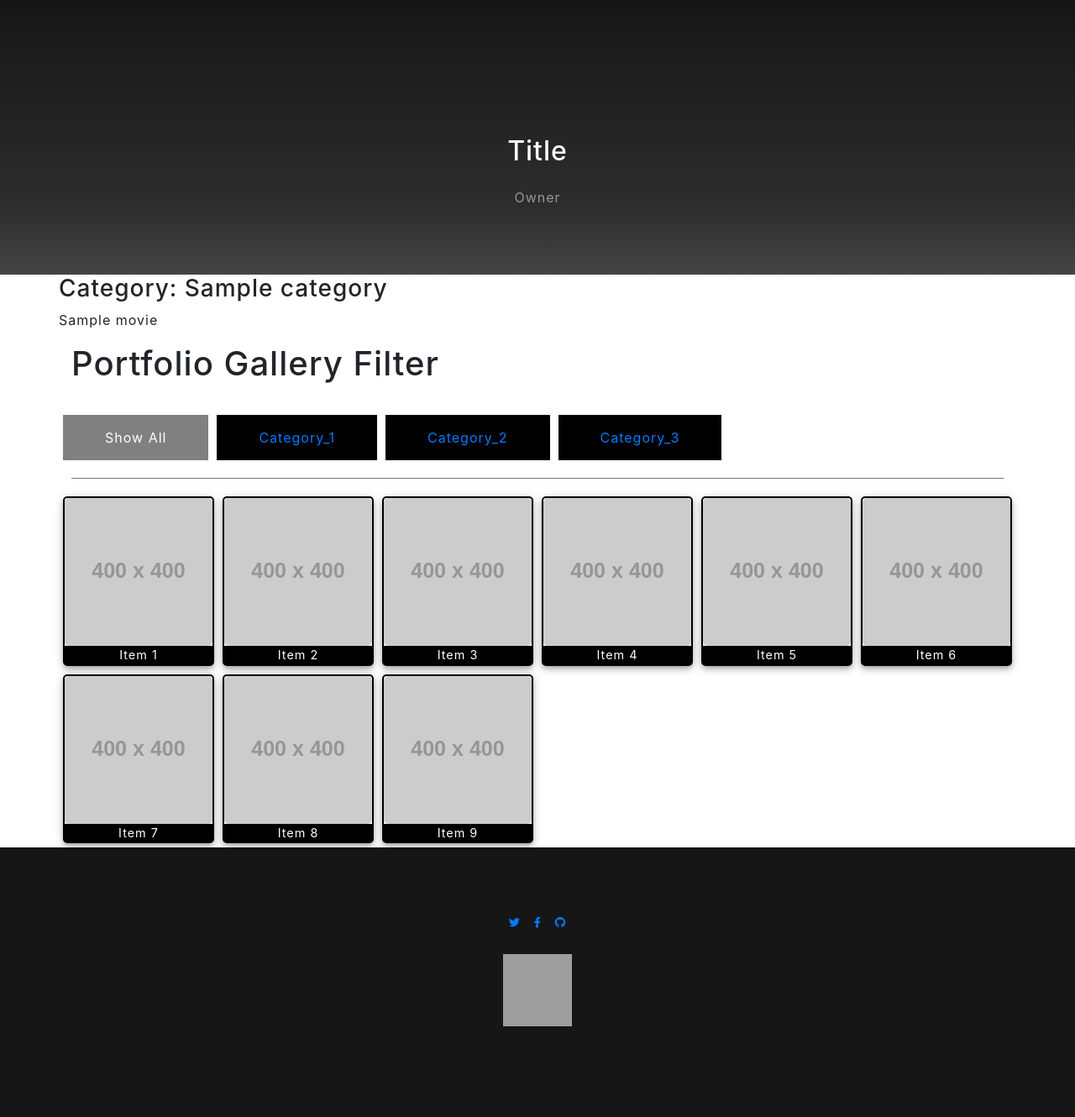
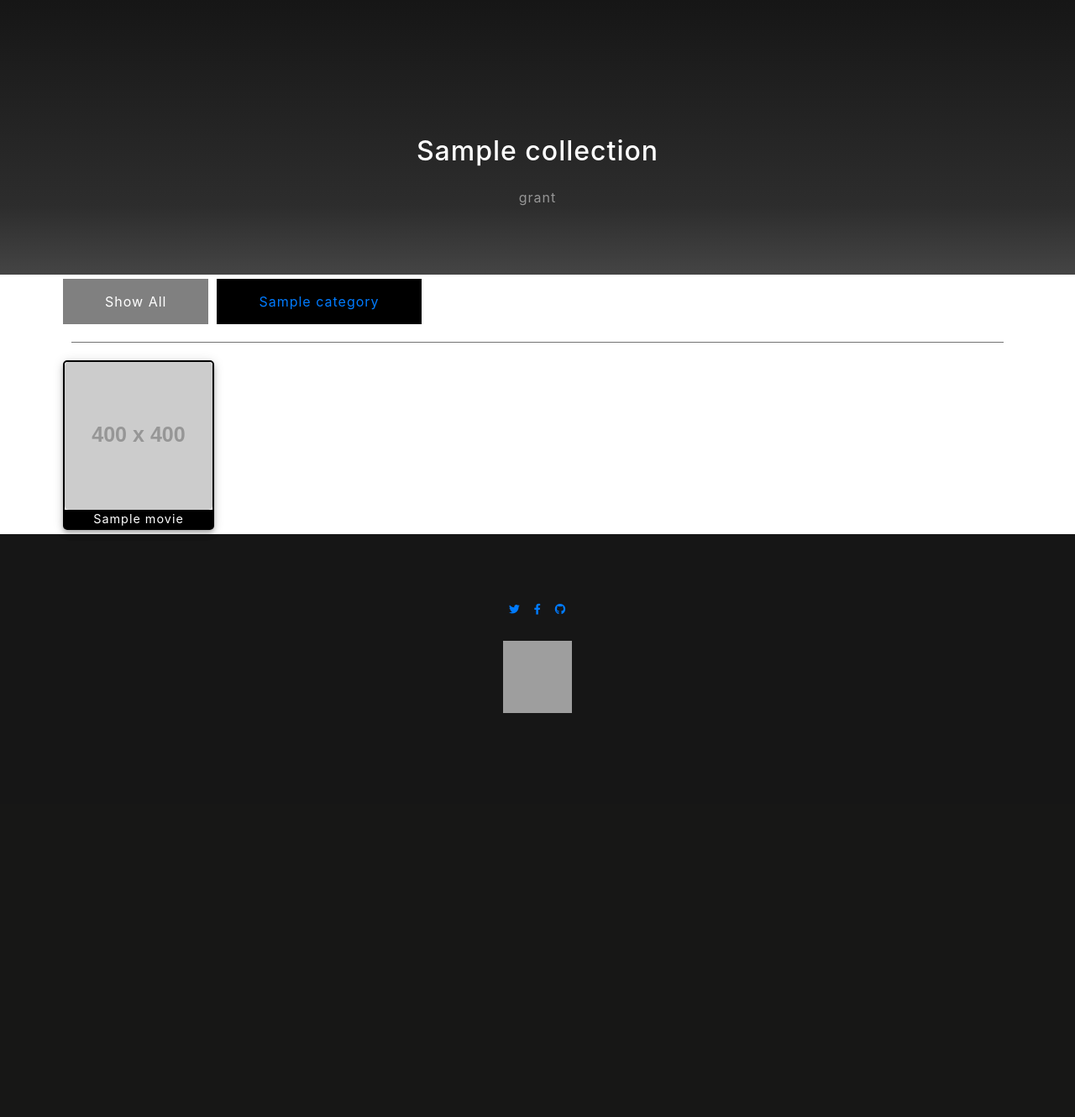
Before and after one commit to grant-king/movie-madness, a Django app: page /collection/ in a window 1280 px wide. Shown: the part 656-1986 px from the top of the page at 84% size. After the commit the page ends 1505 px from the top, so only its background shows below. Run offline with Django 3.2, Linux system fonts and the light colour scheme; data comes from the database, SQL or seed files in the repository; tables that the repository leaves empty hold one stand-in row (values such as "Sample post"); grey boxes labelled with a size stand in for pictures from a placeholder-image service; parts of the project's set-up code (start-up, migrations or seed data) failed here and were passed over; some libraries are stand-ins or nearby versions; grey boxes are pictures that could not be loaded.

Commit message:
feat: list movies in a gallery organized by category
Implement Django template tags and object variables to generate a tabbed gallery of categories and movie titles

```diff
--- a/mysite/movies/templates/movies/collection_base.html
+++ b/mysite/movies/templates/movies/collection_base.html
@@ -37,13 +37,13 @@
     <div class="container">
         <div class="row">
             <div class="col-lg-8 mx-auto">
-                {% if collection.title %}
-                <h2 class="text-white mb-4">{{ collection.title }}</h2>
+                {% if object %}
+                <h2 class="text-white mb-4">{{ object.first.collection.title }}</h2>
                 {% else %}
-                <h2 class="text-white mb-4">Title</h2>
+                <h2 class="text-white mb-4">Movie Collection</h2>
                 {% endif %}
-                {% if collection.owner %}
-                <p class="text-white-50">{{ collection.owner }}</p>
+                {% if object.first.collection %}
+                <p class="text-white-50">{{ object.first.collection.owner }}</p>
                 {% else %}
                 <p class="text-white-50">Owner</p>
                 {% endif %}
@@ -52,120 +52,64 @@
     </div>
 </section>
 
-<div class="container">
-    <div class="row">
-        <div>
-            {% if collection %}
-                {% for item in collection %}
-                <h3>
-                    Category: {{ item.title }}
-                </h3>
-                    {% for movie in item.movie.values %}
-                    <p>
-                        {{ movie.title }}
-                    </p>
-                    {% endfor %}
-                {% endfor %}
-            {% else %}
-                <p>nothing here</p>
-            {% endif %}
-        </div>
-    </div>
-</div>
 {% endblock about %}
-
 {% block projects %}
 <div class="container">
-    <h1>Portfolio Gallery Filter</h1><br>
+
     <div class="row">
         <ul class="nav align-self-left" id="pills-tab" role="tablist">
+            {% if object %}
             <li class="nav-item">
                 <a class="nav-link active" id="showall-tab" data-toggle="pill" href="#showall" role="tab"
                    aria-controls="showall" aria-selected="true">Show All</a>
             </li>
+            {% for category in object %}
             <li class="nav-item">
-                <a class="nav-link" id="Category_1-tab" data-toggle="pill" href="#Category_1" role="tab"
-                   aria-controls="Category_1"
-                   aria-selected="false">Category_1</a>
+                <a class="nav-link" id="{{ category.title }}-tab" data-toggle="pill" href="#{{ category.title }}"
+                   role="tab"
+                   aria-controls="{{ category.title }}"
+                   aria-selected="false">{{ category.title }}</a>
             </li>
+            {% endfor %}
+            {% else %}
             <li class="nav-item">
-                <a class="nav-link" id="Category_2-tab" data-toggle="pill" href="#Category_2" role="tab"
-                   aria-controls="Category_2"
-                   aria-selected="false">Category_2</a>
+                <a class="nav-link active" id="showall-tab" data-toggle="pill" href="#showall" role="tab"
+                   aria-controls="showall" aria-selected="true">Show All</a>
             </li>
-            <li class="nav-item">
-                <a class="nav-link" id="Category_3-tab" data-toggle="pill" href="#Category_3" role="tab"
-                   aria-controls="Category_3"
-                   aria-selected="false">Category_3</a>
-            </li>
+            {% endif %}
         </ul>
     </div>
     <hr noshade>
     <div class="row">
         <div class="tab-content" id="pills-tabContent">
+            <!--Start show all movie area-->
             <div class="tab-pane fade show active" id="showall" role="tabpanel" aria-labelledby="showall-tab">
+                {% if object %}
+                {% for category in object %}
+                {% for movie in category.movie.values %}
+                <div class="Portfolio">
+                    <a href="#!"><img class="card-img" src="http://placehold.it/400x400" alt=""></a>
+                    <div class="desc">{{ movie.title }}</div>
+                </div>
+                {% endfor %}
+                {% endfor %}
+                {% else %}
                 <div class="Portfolio"><a href="#!"><img class="card-img" src="http://placehold.it/400x400" alt=""></a>
-                    <div class="desc">Item 1</div>
+                    <div class="desc">Category</div>
                 </div>
+                {% endif %}
+            </div>
+
+            {% for category in object %}
+            <div class="tab-pane fade" id="{{ category.title }}" role="tabpanel"
+                 aria-labelledby="{{ category.title }}-tab">
+                {% for movie in category.movie.values %}
                 <div class="Portfolio"><a href="#!"><img class="card-img" src="http://placehold.it/400x400" alt=""></a>
-                    <div class="desc">Item 2</div>
+                    <div class="desc">{{ movie.title }}</div>
                 </div>
-                <div class="Portfolio"><a href="#!"><img class="card-img" src="http://placehold.it/400x400" alt=""></a>
-                    <div class="desc">Item 3</div>
-                </div>
-                <div class="Portfolio"><a href="#!"><img class="card-img" src="http://placehold.it/400x400" alt=""></a>
-                    <div class="desc">Item 4</div>
-                </div>
-                <div class="Portfolio"><a href="#!"><img class="card-img" src="http://placehold.it/400x400" alt=""></a>
-                    <div class="desc">Item 5</div>
-                </div>
-                <div class="Portfolio"><a href="#!"><img class="card-img" src="http://placehold.it/400x400" alt=""></a>
-                    <div class="desc">Item 6</div>
-                </div>
-                <div class="Portfolio"><a href="#!"><img class="card-img" src="http://placehold.it/400x400" alt=""></a>
-                    <div class="desc">Item 7</div>
-                </div>
-                <div class="Portfolio"><a href="#!"><img class="card-img" src="http://placehold.it/400x400" alt=""></a>
-                    <div class="desc">Item 8</div>
-                </div>
-                <div class="Portfolio"><a href="#!"><img class="card-img" src="http://placehold.it/400x400" alt=""></a>
-                    <div class="desc">Item 9</div>
-                </div>
-
+                {% endfor %}
             </div>
-            <div class="tab-pane fade" id="Category_1" role="tabpanel" aria-labelledby="Category_1-tab">
-                <div class="Portfolio"><a href="#!"><img class="card-img" src="http://placehold.it/400x400" alt=""></a>
-                    <div class="desc">Item 10</div>
-                </div>
-                <div class="Portfolio"><a href="#!"><img class="card-img" src="http://placehold.it/400x400" alt=""></a>
-                    <div class="desc">Item 20</div>
-                </div>
-                <div class="Portfolio"><a href="#!"><img class="card-img" src="http://placehold.it/400x400" alt=""></a>
-                    <div class="desc">Item 30</div>
-                </div>
-            </div>
-            <div class="tab-pane fade" id="Category_2" role="tabpanel" aria-labelledby="Category_2-tab">
-                <div class="Portfolio"><a href="#!"><img class="card-img" src="http://placehold.it/400x400" alt=""></a>
-                    <div class="desc">Item 11</div>
-                </div>
-                <div class="Portfolio"><a href="#!"><img class="card-img" src="http://placehold.it/400x400" alt=""></a>
-                    <div class="desc">Item 21</div>
-                </div>
-                <div class="Portfolio"><a href="#!"><img class="card-img" src="http://placehold.it/400x400" alt=""></a>
-                    <div class="desc">Item 31</div>
-                </div>
-            </div>
-            <div class="tab-pane fade" id="Category_3" role="tabpanel" aria-labelledby="Category_3-tab">
-                <div class="Portfolio"><a href="#!"><img class="card-img" src="http://placehold.it/400x400" alt=""></a>
-                    <div class="desc">Item 11</div>
-                </div>
-                <div class="Portfolio"><a href="#!"><img class="card-img" src="http://placehold.it/400x400" alt=""></a>
-                    <div class="desc">Item 12</div>
-                </div>
-                <div class="Portfolio"><a href="#!"><img class="card-img" src="http://placehold.it/400x400" alt=""></a>
-                    <div class="desc">Item 13</div>
-                </div>
-            </div>
+            {% endfor %}
         </div>
     </div>
 </div>
--- a/mysite/movies/views.py
+++ b/mysite/movies/views.py
@@ -24,12 +24,13 @@ def home(request):
 class CollectionListView(ListView):
     model = Category
     template_name = 'movies/collection.html'
-    context_object_name = 'collection'
+    context_object_name = 'object'
     ordering = ['title']
 
 
 class CategoryDetailView(DetailView):
     model = Category
+
 
 def example(request):
     return render(request, 'movies/example.html')
```
